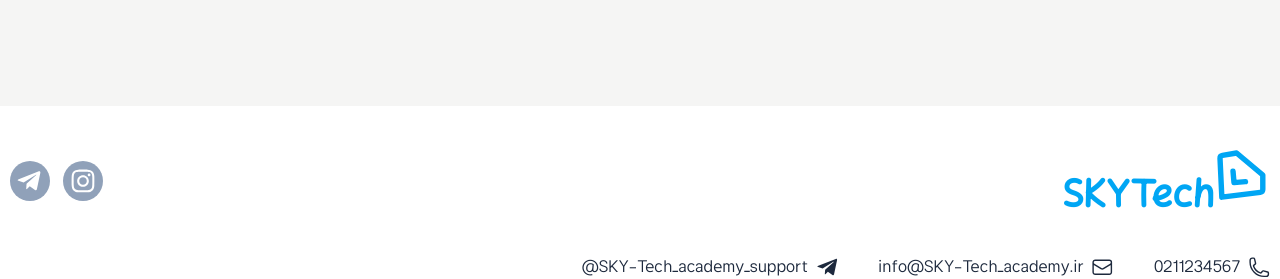
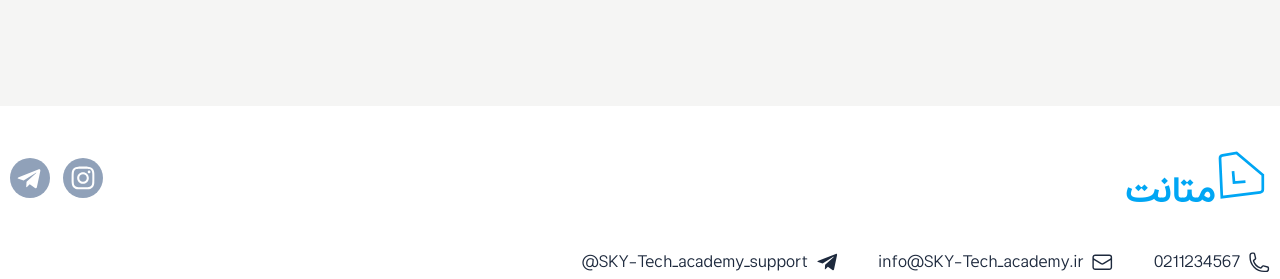
Before and after one commit to Devby-Ali/metanat-school_V1.1, a React (Vite) app: page /about-us in a window 1280 px wide. Shown: the part 980-1259 px from the top of the page. Built offline with nearby package versions, Linux system fonts and the light colour scheme.

Commit message:
set logo branding

```diff
--- a/src/Components/Footer/Footer.jsx
+++ b/src/Components/Footer/Footer.jsx
@@ -49,17 +49,13 @@ export default function Footer() {
         <div className="pb-8 mb-8 sm:pb-16 sm:mb-16 border-b border-b-slate-400/60">
           <div className="flex items-center justify-between">
             <Link to={"/"} className="flex items-end text-sky-500">
-              <div className="rotate-[40deg] mb-1 sm:mb-2">
+              <div className="rotate-[40deg]">
                 <svg
                   xmlns="http://www.w3.org/2000/svg"
                   width="65"
                   height="65"
                   fill="none"
                   stroke="currentColor"
-                  strokeLinecap="round"
-                  strokeLinejoin="round"
-                  strokeWidth="2"
-                  className="icon icon-tabler icons-tabler-outline icon-tabler-brand-my-oppo"
                   viewBox="0 0 24 24"
                 >
                   <path stroke="none" d="M0 0h24v24H0z"></path>
@@ -67,8 +63,8 @@ export default function Footer() {
                   <path d="m9 11 3 3 3-3"></path>
                 </svg>
               </div>
-              <span className="font-MikhakWoff2one text-5xl sm:text-6xl font-bold -mr-4">
-                SKYTech
+              <span className="font-EstedadLight text-5xl sm:text-6xl font-bold -mr-4">
+                متانت
               </span>
             </Link>
             <div className="flex gap-x-4 sm:gap-x-5">
```
